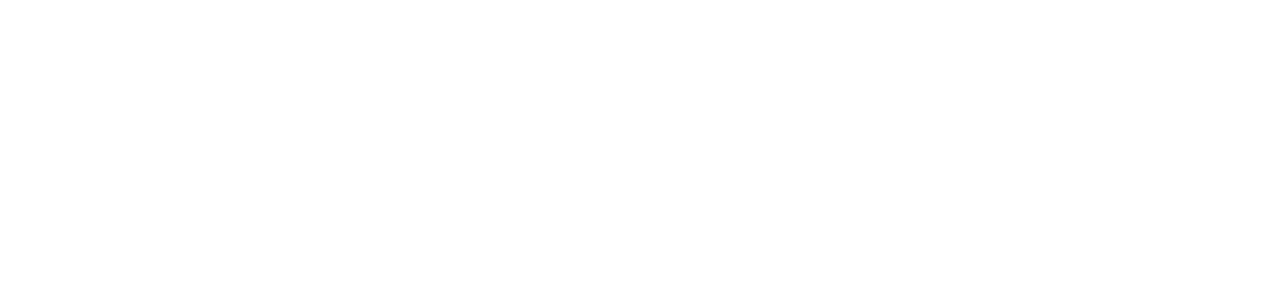
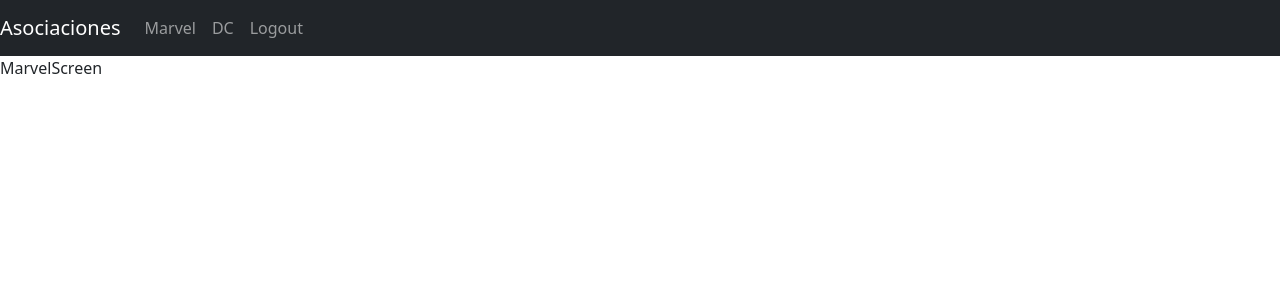
Before and after one commit to JhonEduard26/heroes-react-app, a React (Vite) app: page / in a window 1280 px wide. Shown: the top 300 px of the page. Built offline with nearby package versions, Linux system fonts and the light colour scheme.

Commit message:
[ADD] fÂirst route and initial structure

```diff
--- a/index.html
+++ b/index.html
@@ -4,6 +4,12 @@
     <meta charset="UTF-8" />
     <link rel="icon" type="image/svg+xml" href="/src/favicon.svg" />
     <meta name="viewport" content="width=device-width, initial-scale=1.0" />
+    <link
+      href="https://cdn.jsdelivr.net/npm/bootstrap@5.0.2/dist/css/bootstrap.min.css"
+      rel="stylesheet"
+      integrity="sha384-EVSTQN3/azprG1Anm3QDgpJLIm9Nao0Yz1ztcQTwFspd3yD65VohhpuuCOmLASjC"
+      crossorigin="anonymous"
+    />
     <title>HeroesApp React</title>
   </head>
   <body>
--- a/package.json
+++ b/package.json
@@ -9,7 +9,8 @@
   },
   "dependencies": {
     "react": "^18.0.0",
-    "react-dom": "^18.0.0"
+    "react-dom": "^18.0.0",
+    "react-router-dom": "^6.3.0"
   },
   "devDependencies": {
     "@types/react": "^18.0.0",
--- a/src/App.jsx
+++ b/src/App.jsx
@@ -1,7 +1,8 @@
 import './App.css'
+import { AppRouter } from './routers/AppRouter'
 
 function App() {
-  return <div className='App'></div>
+  return <AppRouter />
 }
 
 export default App
--- /dev/null
+++ b/src/components/dc/DcScreen.jsx
@@ -0,0 +1,5 @@
+import React from 'react'
+
+export const DcScreen = () => {
+  return <div>DcScreen</div>
+}
--- /dev/null
+++ b/src/components/heroes/HeroScreen.jsx
@@ -0,0 +1,5 @@
+import React from 'react'
+
+export const HeroScreen = () => {
+  return <div>HeroScreen</div>
+}
--- /dev/null
+++ b/src/components/login/LoginScreen.jsx
@@ -0,0 +1,5 @@
+import React from 'react'
+
+export const LoginScreen = () => {
+  return <div>LoginScreen</div>
+}
--- /dev/null
+++ b/src/components/marvel/MarvelScreen.jsx
@@ -0,0 +1,5 @@
+import React from 'react'
+
+export const MarvelScreen = () => {
+  return <div>MarvelScreen</div>
+}
--- /dev/null
+++ b/src/components/ui/Navbar.jsx
@@ -0,0 +1,28 @@
+import { Link, NavLink } from 'react-router-dom'
+
+export const Navbar = () => {
+  return (
+    <nav className='navbar navbar-expand-sm navbar-dark bg-dark'>
+      <Link className='navbar-brand' to='/'>
+        Asociaciones
+      </Link>
+      <div className='navbar-collapse'>
+        <div className='navbar-nav'>
+          <NavLink className='nav-item nav-link' to='/marvel'>
+            Marvel
+          </NavLink>
+          <NavLink className='nav-item nav-link' to='/dc'>
+            DC
+          </NavLink>
+        </div>
+      </div>
+      <div className='navbar-collapse collapse w-100 order-3 dual-collapse2'>
+        <ul className='navbar-nav ml-auto'>
+          <NavLink className='nav-item nav-link' to='/login'>
+            Logout
+          </NavLink>
+        </ul>
+      </div>
+    </nav>
+  )
+}
--- /dev/null
+++ b/src/routers/AppRouter.jsx
@@ -0,0 +1,18 @@
+import React from 'react'
+import { BrowserRouter, Routes, Route } from 'react-router-dom'
+import { LoginScreen } from '../components/login/LoginScreen'
+import { MarvelScreen } from '../components/marvel/MarvelScreen'
+import { Navbar } from '../components/ui/Navbar'
+
+export const AppRouter = () => {
+  return (
+    <BrowserRouter>
+      <Navbar />
+
+      <Routes>
+        <Route path='/login' element={<LoginScreen />} />
+        <Route path='/' element={<MarvelScreen />} />
+      </Routes>
+    </BrowserRouter>
+  )
+}
```
Also changed, not shown: 1 other file (tests, documents, lock files or other folders).
